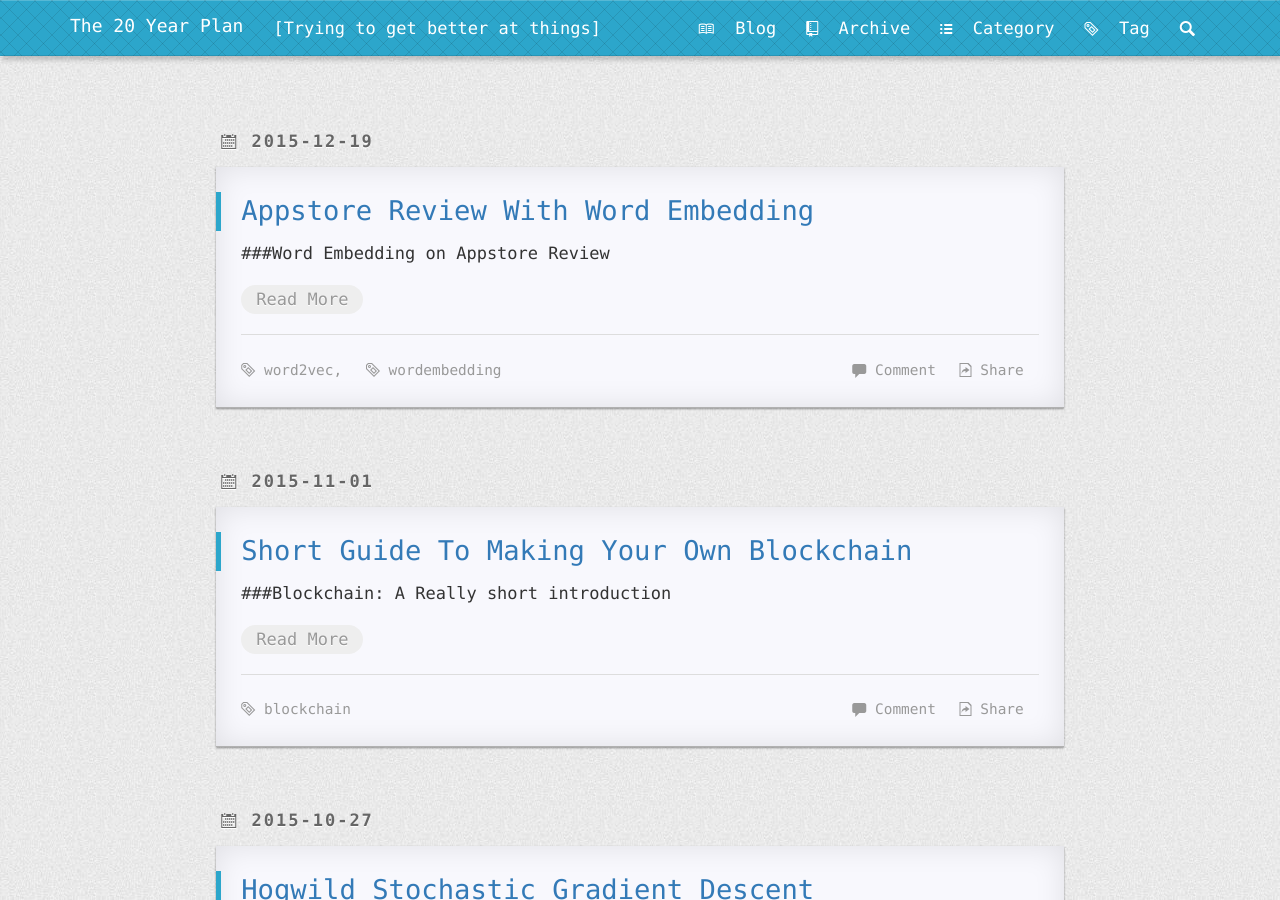
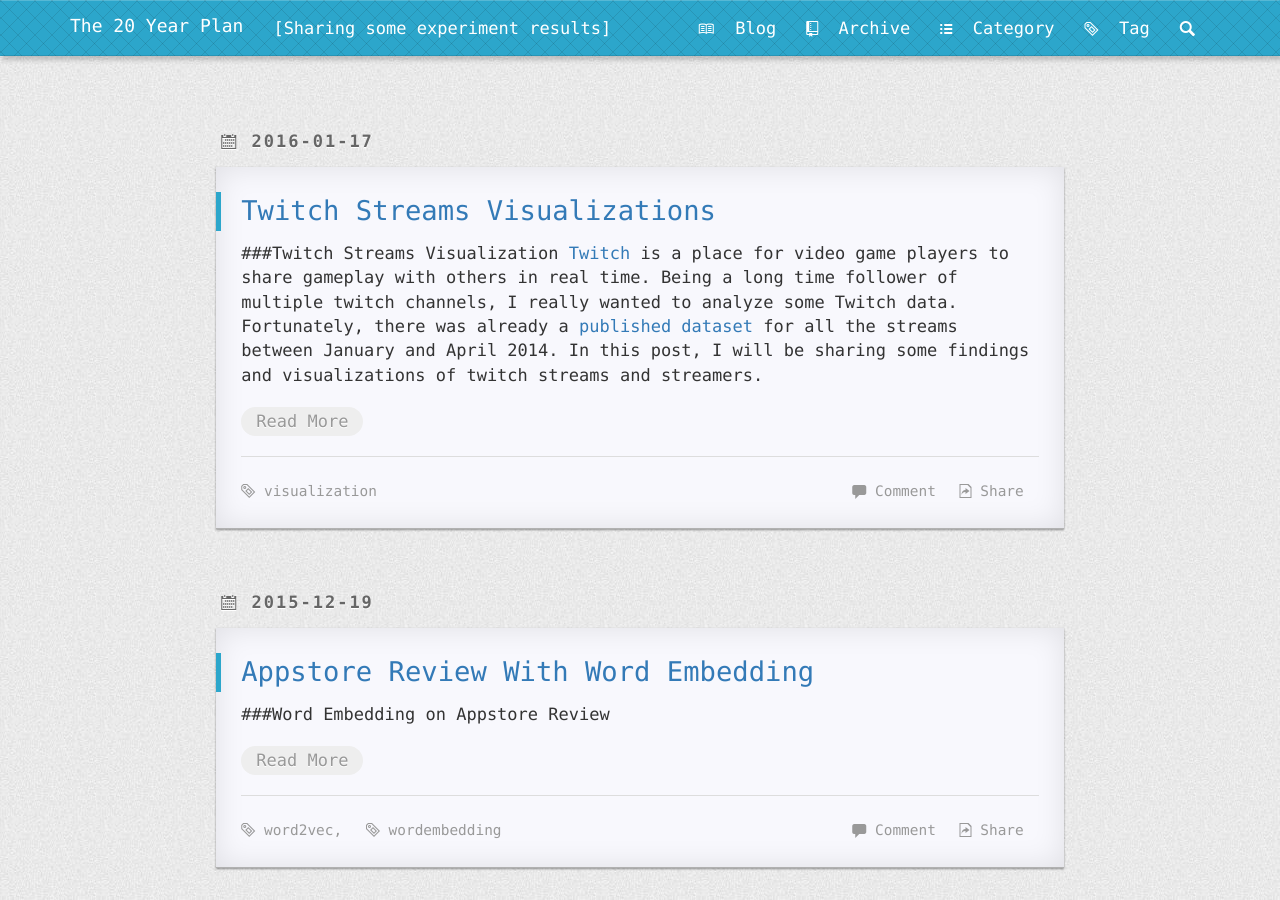
Before and after one commit to jxieeducation/jxieeducation.github.io, a Jekyll site: the page built from index.html, in a window 1280 px wide and 900 px high. Built offline with Jekyll 4.4.1, drawn with Linux system fonts in a browser that asks for light colours; nearby versions of some CDN libraries; Markdown is read by kramdown in place of the engine named in the settings; the list of posts is cut into pages by our own code; comment, search, counter and statistics services are not loaded; some of the changed text lies outside the part shown.

Commit message:
added twitch visualizations

```diff
--- a/_config.yml
+++ b/_config.yml
@@ -30,7 +30,7 @@ baseurl: ""
 
 title: "The 20 Year Plan"
 email: "jxieeducation[at]gmail.com"
-description: "[Trying to get better at things]"
+description: "[Sharing some experiment results]"
 github_username:  "jxieeducation"
 disqus_shortname: "jxieeducation"
 
--- /dev/null
+++ b/_posts/2016-01-17-Twitch-Streams-Visualizations.md
@@ -0,0 +1,43 @@
+---
+layout: post
+category : paper
+tags: visualization
+tagline: "Twitch Streams Visualization"
+---
+
+###Twitch Streams Visualization
+[Twitch](http://www.twitch.tv/) is a place for video game players to share gameplay with others in real time. Being a long time follower of multiple twitch channels, I really wanted to analyze some Twitch data. Fortunately, there was already a [published dataset](http://dash.ipv6.enstb.fr/dataset/live-sessions/) for all the streams between January and April 2014. In this post, I will be sharing some findings and visualizations of twitch streams and streamers.
+
+###1. Twitch streamers are located in the US and Europe
+This is not a big surprise. It makes sense that most of the streamers are in English speaking countries since the viewership and platform are mostly in English.
+
+![Locations of twitch streamers]({{site.imgrepo}}/Popular_Streamer_Map.png)
+
+###2. Twitch is extremely top heavy
+In terms of viewership, 0.5% (7049 / 1536350) of the streamers get about 85% (4.46 * 10^9 / 5.23 * 10^9) of the viewership, measured in terms of the sum of unique daily viewers.
+
+<img src="{{site.imgrepo}}/viewership_comparison.png" alt="viewership comparsion" style="width:500px;height:500px; margin-left:10%">
+
+(left) Viewership of the top 0.5% of streamers (right) Viewership of the whole platform
+
+###3. WingsOfDeath works his hardest on Wednesdays
+
+[WingsOfDeath](http://www.twitch.tv/wingsofdeath) is my favorite streamer. So here's what I found when looking at his data.
+
+![Wings stream duration]({{site.imgrepo}}/wings_stream_duration_heatmap.png)
+(WingsOfDeath's stream duration heatmap - <Red / Short to Green / Long>)
+
+- Wings likes to take Thursdays and Fridays Off
+- He usually works the hardest on Wednesdays before he takes the next two days off
+- As a full time streamer, he streamed 72 out of 95 (75.7%) days between January and April 2014
+
+###4. (No Brainer Alert!!!) Stream length and max viewers are corrolated
+![Wings stream viewership]({{site.imgrepo}}/wings_viewership_heatmap.png)
+(WingsOfDeath's max viewership by day - <Red / Low to Green / High>)
+
+- If we compare this graph and the one from above, it's easy to see that Wings get more max viewers when he streams more
+- He also gets the most amount of viewers on Wednesdays
+
+<img src="{{site.imgrepo}}/wings_viewers_vs_duration.png" alt="Scatterplot of duration vs max viewers" style="width:500px;height:500px; margin-left:10%">
+
+(Scatterplot of stream duration vs max viewership, likely a linear correlation)
```
Also changed, not shown: static/favicon.ico, static/img/Popular_Streamer_Map.png (added), static/img/viewership_comparison.png (added), static/img/wings_stream_duration_heatmap.png (added), static/img/wings_viewers_vs_duration.png (added), static/img/wings_viewership_heatmap.png (added), 1 other file.
